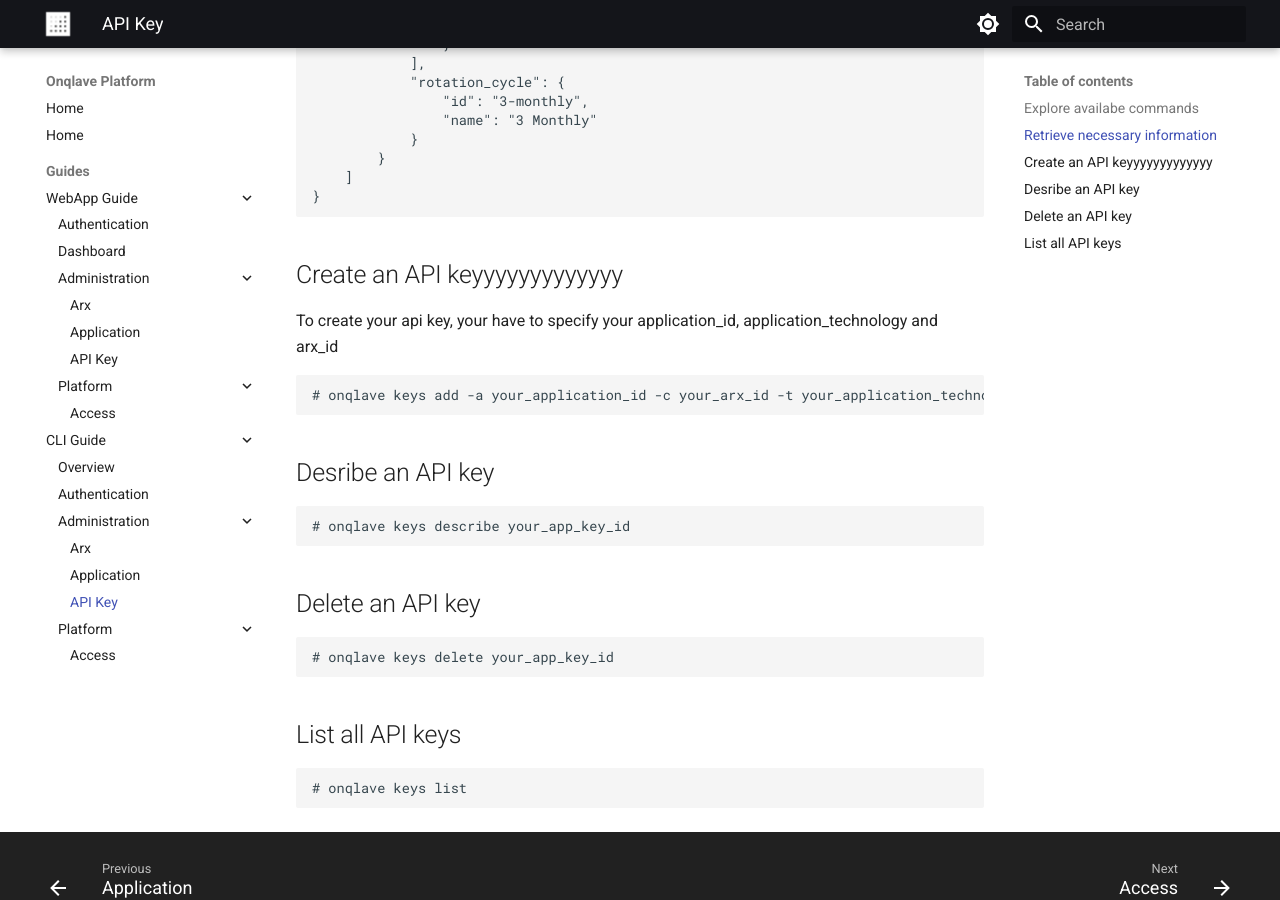
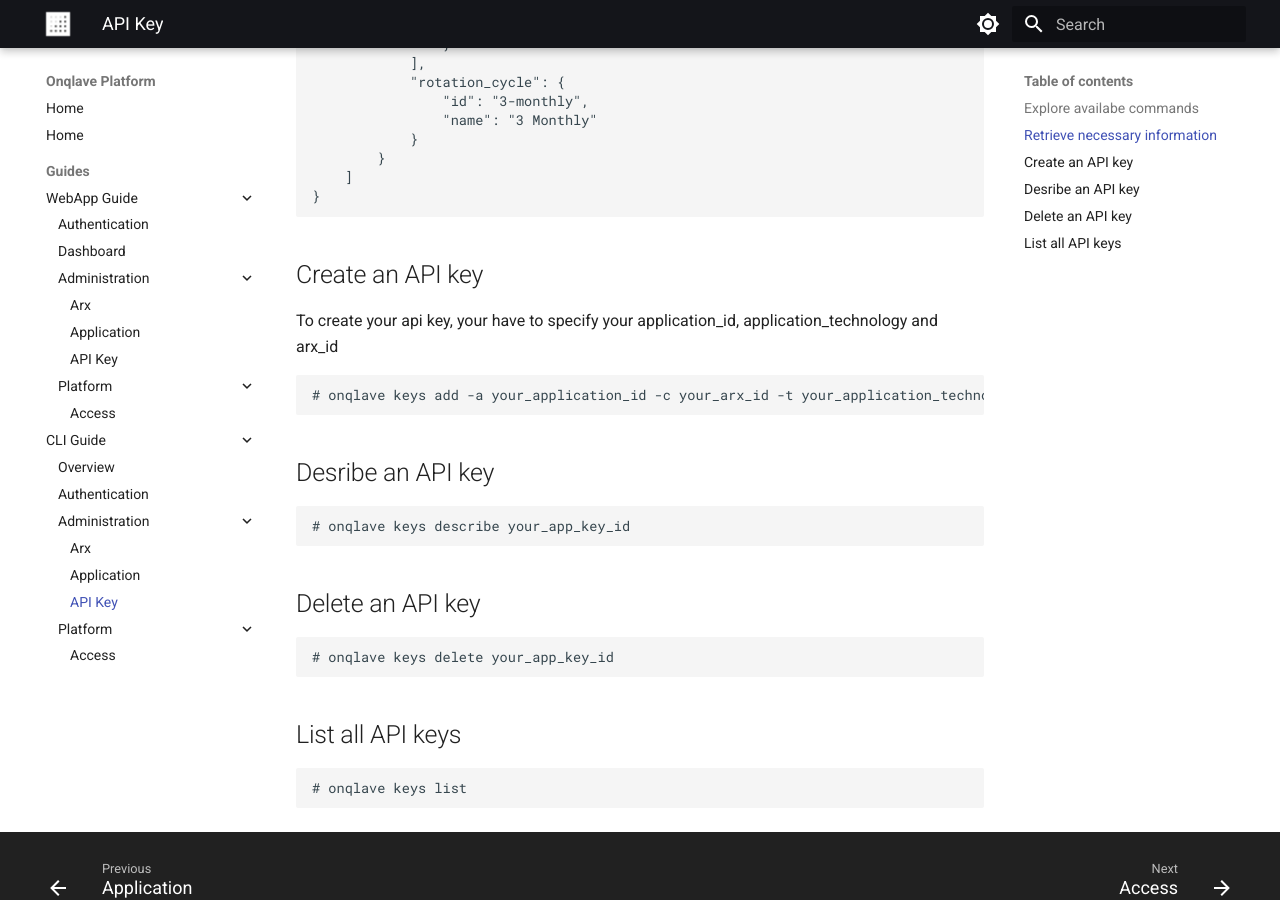
Before and after one commit to onqlavelabs/onqlave.docs, an MkDocs documentation site: the page built from docs/guides/cli-guide/administration/apikey.md, in a window 1280 px wide and 900 px high, scrolled down 3365 px. Built offline with MkDocs 1.6.1 and Material for MkDocs 9.7.7, drawn with Linux system fonts in a browser that asks for light colours.

Commit message:
[MOD] fix spelling errors

````diff
--- a/docs/guides/cli-guide/administration/apikey.md
+++ b/docs/guides/cli-guide/administration/apikey.md
@@ -172,7 +172,7 @@ API Key Base Information =>
 }
 ```
 
-## Create an API keyyyyyyyyyyyyy
+## Create an API key
 To create your api key, your have to specify your application_id, application_technology and arx_id
 
 ```
````
